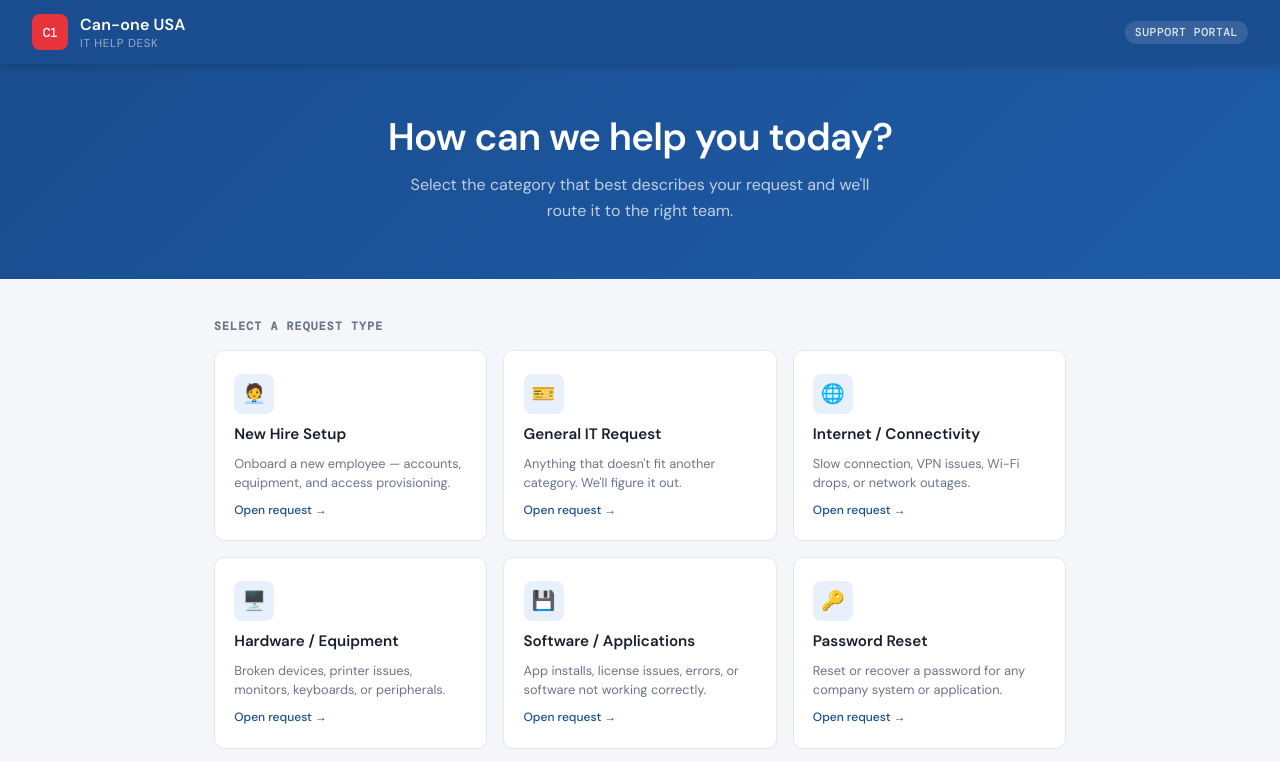
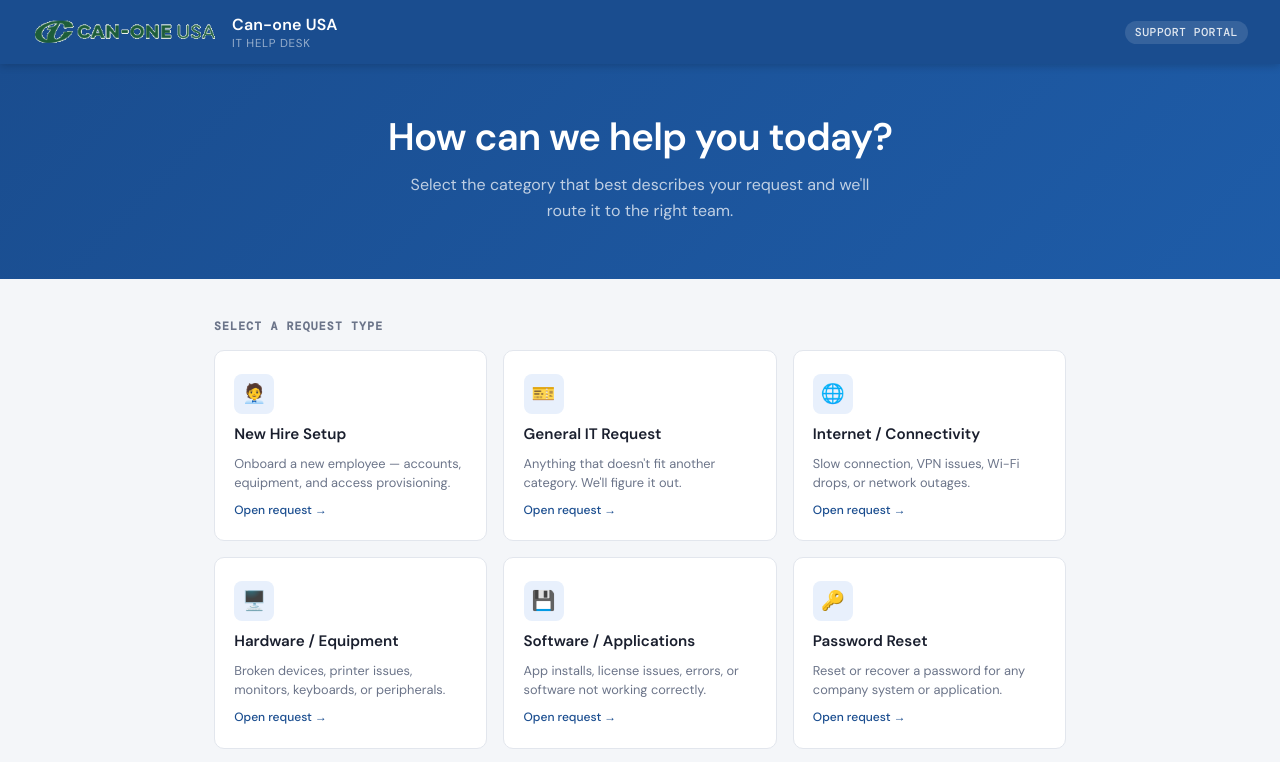
Before and after one commit to brylagasse114/it-portal, a plain HTML site: page index.html in a window 1280 px wide. Shown: the top 762 px of the page. Drawn offline with nearby package versions, Linux system fonts and the light colour scheme.

Commit message:
Replace logo mark with logo image in header

```diff
--- a/index.html
+++ b/index.html
@@ -61,6 +61,11 @@
     font-size: 13px;
     color: #fff;
     letter-spacing: -0.5px;
+    }
+  .logo-img {
+  height: 36px;
+  width: auto;
+  object-fit: contain;
   }
   .logo-text {
     color: #fff;
@@ -435,7 +440,7 @@
 
 <header>
   <div class="logo">
-    <div class="logo-mark">C1</div>
+    <img src="assets/logo.png" alt="Can-One USA Logo" class="logo-img">
     <div>
       <div class="logo-text">Can-one USA</div>
       <div class="logo-sub">IT Help Desk</div>
```
